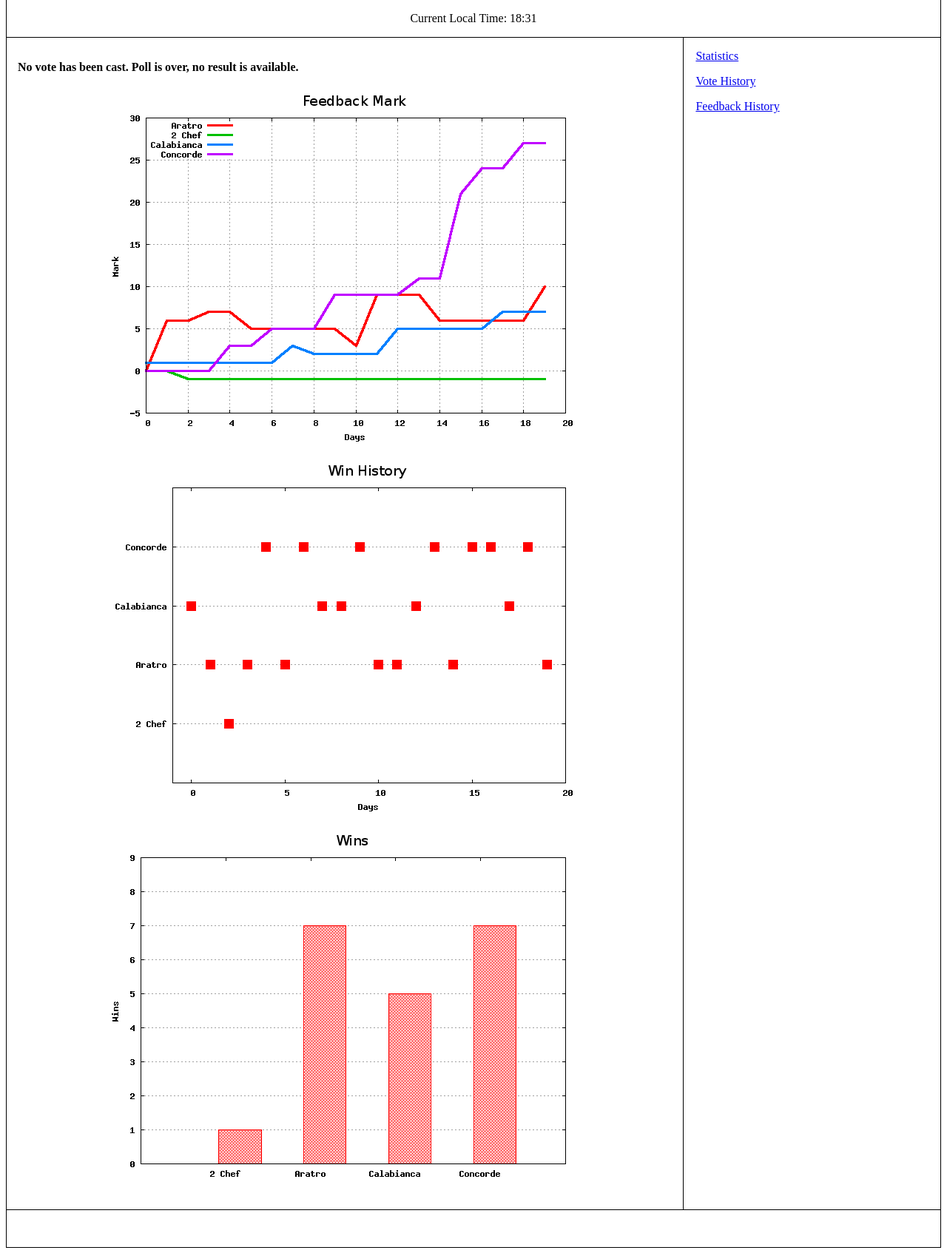
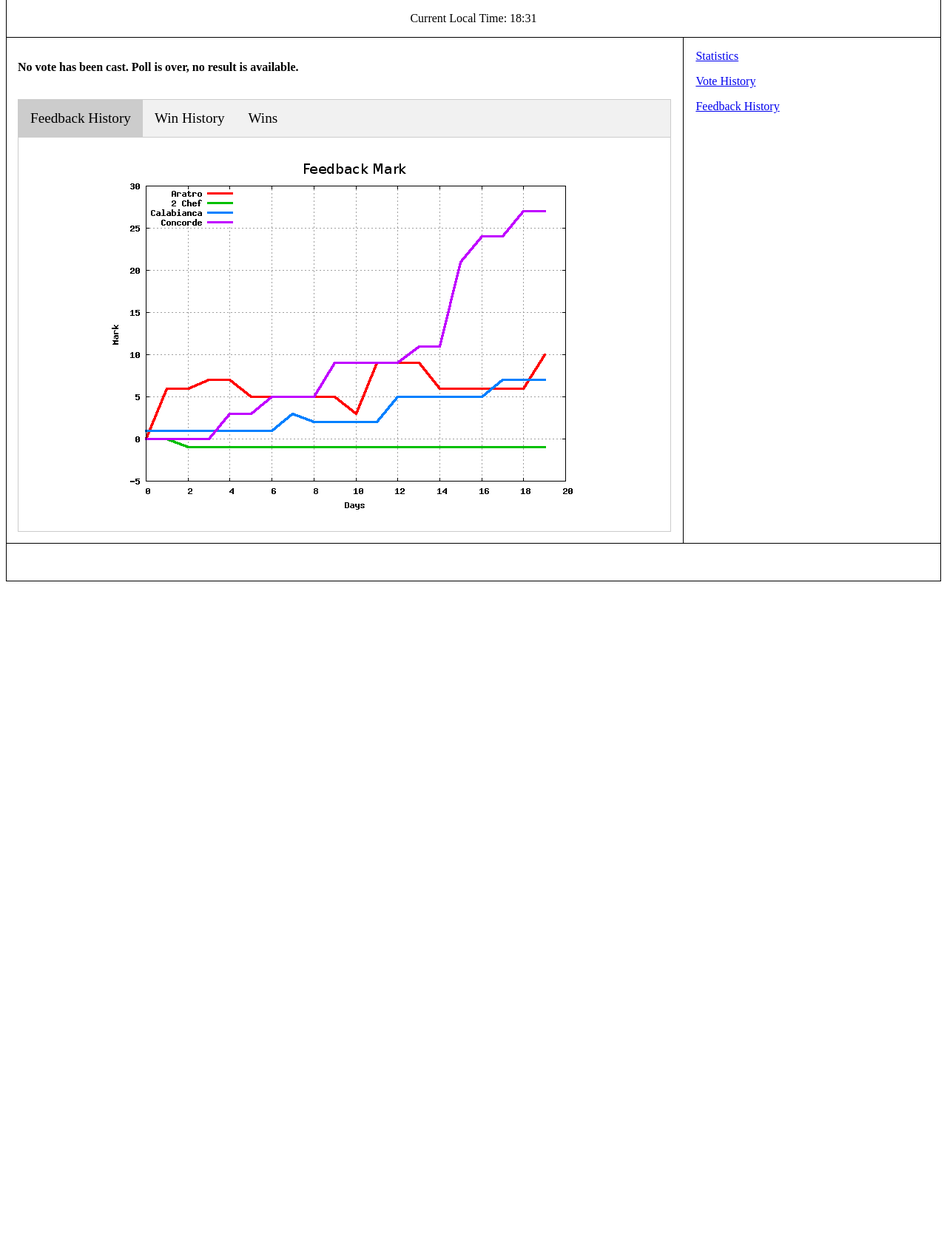
Before and after one commit to danieleceoldo/restaurant-poll, a Django app: page /polls/ in a window 1280 px wide. Shown: the part 90-1784 px from the top of the page at 74% size. After the commit the page ends 876 px from the top, so only its background shows below. Run offline with Django 3.2, Linux system fonts and the light colour scheme; data that the repository does not hold is empty.

Commit message:
Put graph in a tab

```diff
--- a/polls/static/polls/styles.css
+++ b/polls/static/polls/styles.css
@@ -63,3 +63,43 @@ table.statistics, th.statistics, td.statistics {
 tr.statistics:nth-child(even) {
     background-color: #dddddd;
 }
+
+
+ul.tab {
+    list-style-type: none;
+    margin: 0;
+    padding: 0;
+    overflow: hidden;
+    border: 1px solid #ccc;
+    background-color: #f1f1f1;
+}
+/* Float the list items side by side */
+ul.tab li {
+    float: left;
+}
+/* Style the links inside the list items */
+ul.tab li a {
+    display: inline-block;
+    color: black;
+    text-align: center;
+    padding: 14px 16px;
+    text-decoration: none;
+    transition: 0.3s;
+    font-size: 1.2em;
+}
+/* Change background color of links on hover */
+ul.tab li a:hover {
+    background-color: #ddd;
+}
+/* Create an active/current tablink class */
+ul.tab li a:focus, .active {
+    background-color: #ccc;
+}
+/* Style the tab content */
+.tabcontent {
+    display: none;
+    padding: 6px 12px;
+    border: 1px solid #ccc;
+    border-top: none;
+    overflow: hidden;
+}
--- /dev/null
+++ b/polls/static/polls/tab_script.js
@@ -0,0 +1,18 @@
+// scrpit for diplaying Tabs
+
+function openCity(evt, cityName) {
+    var i, tabcontent, tablinks;
+    tabcontent = document.getElementsByClassName("tabcontent");
+    for (i = 0; i < tabcontent.length; i++) {
+        tabcontent[i].style.display = "none";
+    }
+    tablinks = document.getElementsByClassName("tablinks");
+    for (i = 0; i < tablinks.length; i++) {
+        tablinks[i].className = tablinks[i].className.replace(" active", "");
+    }
+    document.getElementById(cityName).style.display = "block";
+    evt.currentTarget.className += " active";
+}
+
+// Get the element with id="defaultOpen" and click on it
+document.getElementById("defaultOpen").click();
--- a/polls/templates/polls/vote_result.html
+++ b/polls/templates/polls/vote_result.html
@@ -61,10 +61,27 @@
 
                 {% endif %}
 
+                <br>
+
+                <ul class="tab">
+                    <li><a href="javascript:void(0)" class="tablinks" onclick="openCity(event, 'feedback_history')" id="defaultOpen">Feedback History</a></li>
+                    <li><a href="javascript:void(0)" class="tablinks" onclick="openCity(event, 'win_history')">Win History</a></li>
+                    <li><a href="javascript:void(0)" class="tablinks" onclick="openCity(event, 'wins')">Wins</a></li>
+                </ul>
+
                 {% load static %}
-                <img src="{% static "polls/images/feedback_graph.png" %}" alt="feedback_graph" style="display: block; margin: 0 auto; margin-top: 20px; margin-bottom: 20px"/>
-                <img src="{% static "polls/images/win_history_graph.png" %}" alt="win_history_graph" style="display: block; margin: 0 auto; margin-top: 20px; margin-bottom: 20px"/>
-                <img src="{% static "polls/images/win_graph.png" %}" alt="win_history_graph" style="display: block; margin: 0 auto; margin-top: 20px; margin-bottom: 20px"/>
+
+                <div id="feedback_history" class="tabcontent">
+                    <img src="{% static "polls/images/feedback_graph.png" %}" alt="feedback_graph" style="display: block; margin: 0 auto; margin-top: 20px; margin-bottom: 20px"/>
+                </div>
+
+                <div id="win_history" class="tabcontent">
+                    <img src="{% static "polls/images/win_history_graph.png" %}" alt="win_history_graph" style="display: block; margin: 0 auto; margin-top: 20px; margin-bottom: 20px"/>
+                </div>
+
+                <div id="wins" class="tabcontent">
+                    <img src="{% static "polls/images/win_graph.png" %}" alt="win_history_graph" style="display: block; margin: 0 auto; margin-top: 20px; margin-bottom: 20px"/>
+                </div>
 
             </section>
 
@@ -97,5 +114,8 @@
                 {% endif %}
             </footer>
         </div>
+
+        <script src="{% static 'polls/tab_script.js' %}"></script>
+
     </body>
 </html>
--- a/polls/views.py
+++ b/polls/views.py
@@ -33,7 +33,7 @@ poll_time_frame = {
 
 feedback_time_frame = {
     'start': {'hour': 13, 'minute': 15},
-    'end':   {'hour': 15, 'minute': 30}
+    'end':   {'hour': 16, 'minute': 30}
 }
 
 feedback_marks = [
@@ -197,7 +197,7 @@ def index(request):
         f.write('show grid\n')
         f.write('set key left top\n')
         f.write('show key\n')
-        f.write('set title "Feedback Mark" font "sans, 14"\n')
+        f.write('set title "Feedback History" font "sans, 14"\n')
         f.write('show title\n')
         plot_str = ""
         for name in Ranking.objects.all():
```
Also changed, not shown: polls/templates/polls/vote_detail.html (+23 -3 lines), polls/templates/polls/vote_waiting.html (+23 -7 lines).
